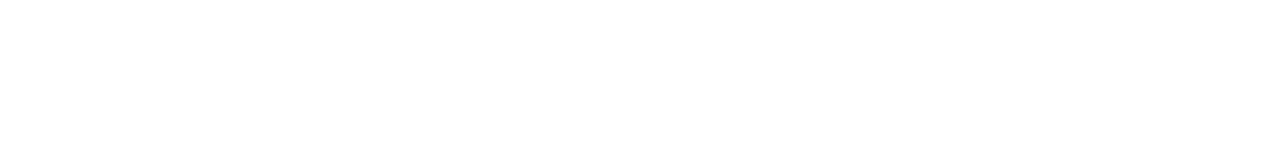
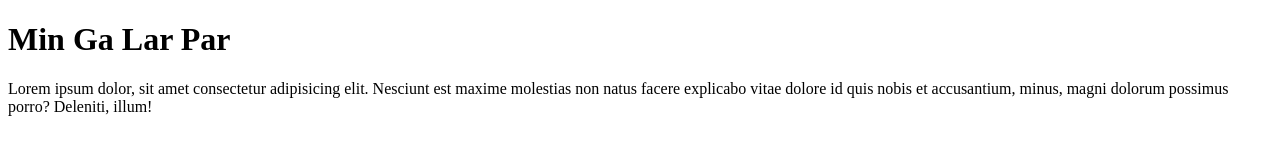
Before and after one commit to MyatThwin123/first-test-tag, a plain HTML site: page index.html in a window 1280 px wide. Drawn offline with Linux system fonts and the light colour scheme.

Commit message:
version 1.0 complete

```diff
--- a/index.html
+++ b/index.html
@@ -7,6 +7,11 @@
     <title>Document</title>
 </head>
 <body>
+    <h1>Min Ga Lar Par</h1>
+
+    <p>
+        Lorem ipsum dolor, sit amet consectetur adipisicing elit. Nesciunt est maxime molestias non natus facere explicabo vitae dolore id quis nobis et accusantium, minus, magni dolorum possimus porro? Deleniti, illum!
+    </p>
 
 </body>
 </html>
```
